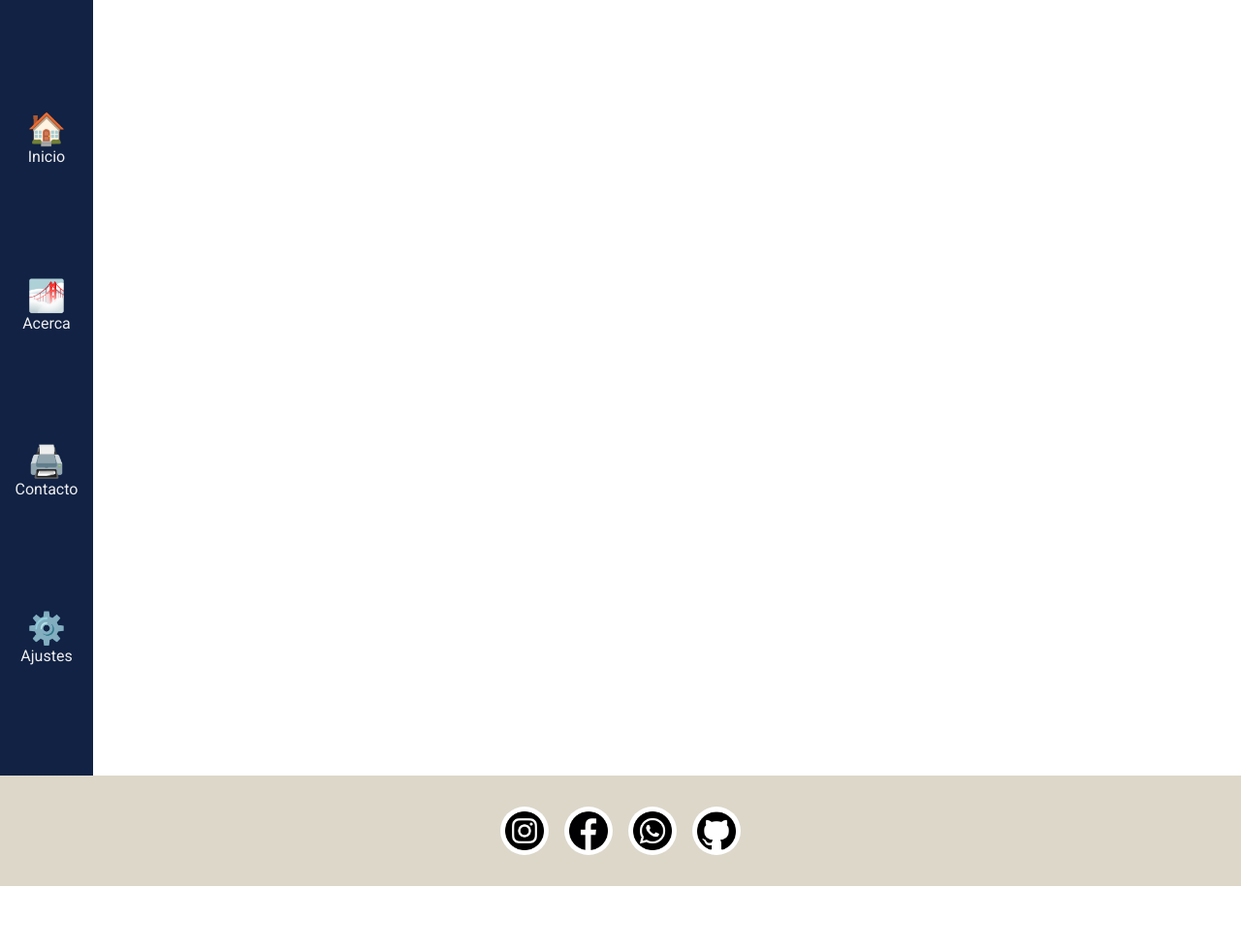
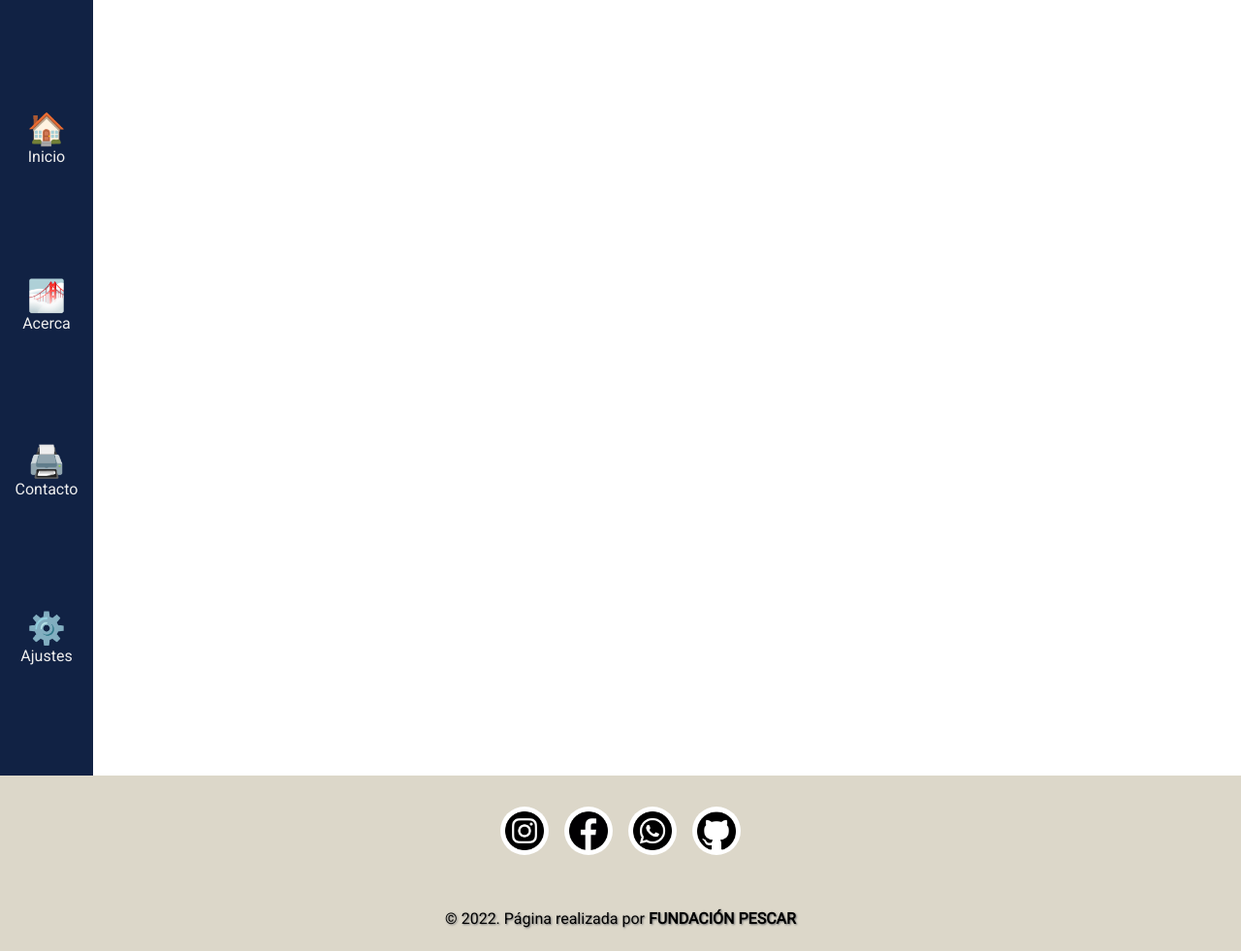
Before and after one commit to C215714N/git-ljv14, a plain HTML site: page index.html in a window 1280 px wide. Shown: the whole page at 97% size. Before the commit the page ends 914 px from the top, so only its background shows below. Drawn offline with Linux system fonts and the light colour scheme; files whose address does not match are found by name.

Commit message:
Copyright al Pie de Pagina

```diff
--- a/index.html
+++ b/index.html
@@ -59,6 +59,9 @@
             </a>
         </div>
         <!-- Copyright -->
+        <div>
+            <p class="copy">&copy; 2022. Página realizada por<strong>Fundación Pescar</strong></p>
+        </div>
     </footer>
     <!-- Scripts JS -->
     <script src="index.js"></script>
--- a/styles/default.css
+++ b/styles/default.css
@@ -15,6 +15,8 @@ body{
 
 
 /* --------------------------PIE DE PAGINA ----------------- */
+
+    /* Redes Sociales */
     footer{
         background-color: #dcd7c9;
     }
@@ -54,3 +56,19 @@ footer{
     .github{
         background-image: url('../assets/icons/github.png');
     }
+
+    /* Copyright */
+
+    .copy{
+        color: #000;
+        display: flex;
+        justify-content: center;
+        margin: 0;
+        padding: 1.5rem;
+        text-shadow: 1px 1px 2px #777;
+    }
+
+    .copy strong{
+        margin-left: .25rem;
+        text-transform: uppercase;
+    }
```
Lines whose indentation alone changed are shown as unchanged.
